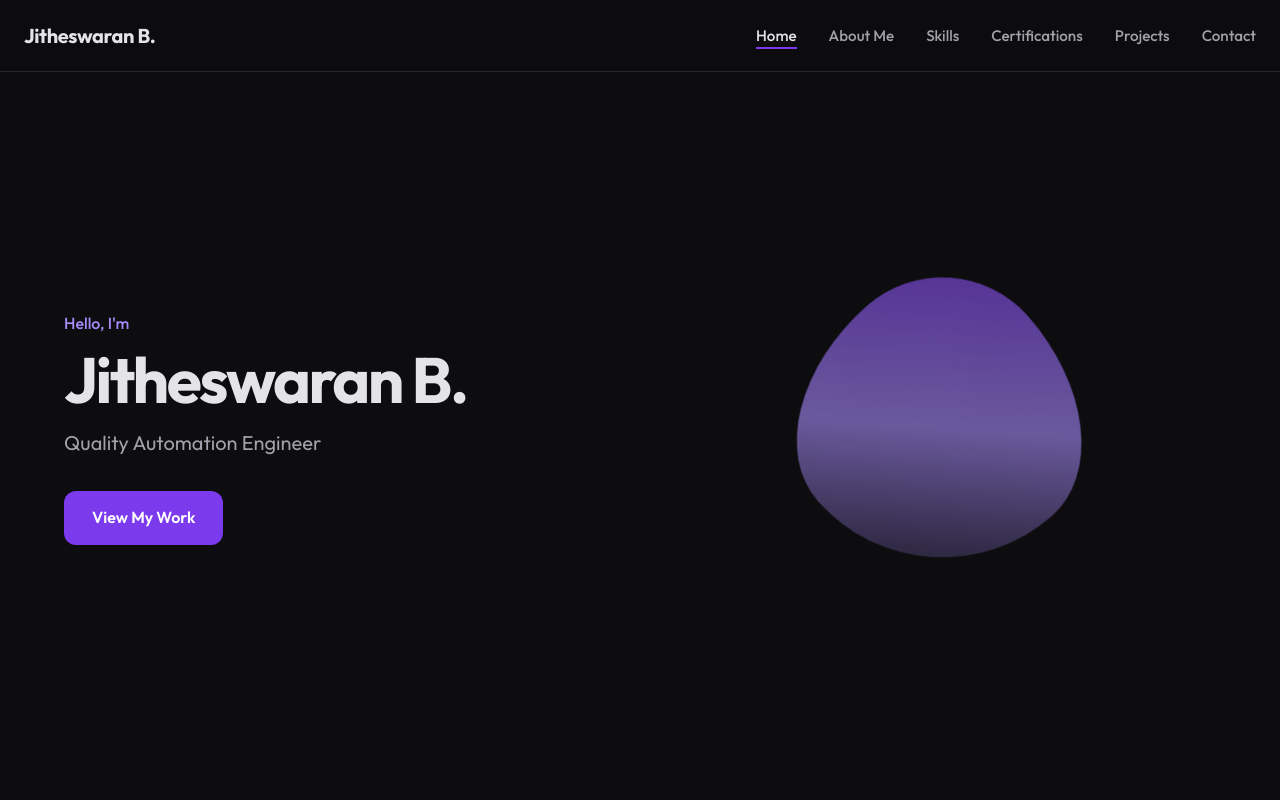
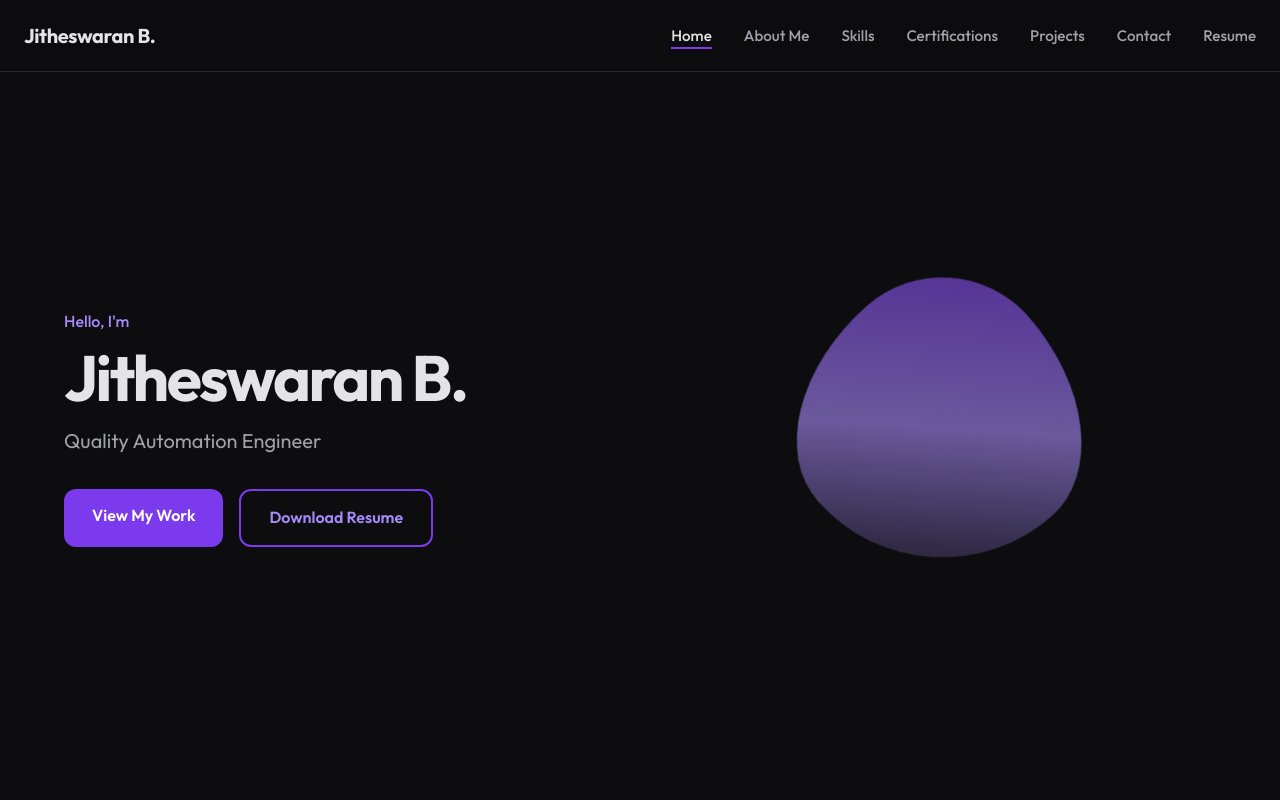
Before and after one commit to Jitheswaran/MyPortfolio, a plain HTML site: page index.html in a window 1280 px wide. Shown: the top 800 px of the page. Drawn offline with Linux system fonts and the light colour scheme.

Commit message:
Portfolio resume

```diff
--- a/index.html
+++ b/index.html
@@ -25,6 +25,7 @@
         <li><a href="#certifications" class="nav-link">Certifications</a></li>
         <li><a href="#projects" class="nav-link">Projects</a></li>
         <li><a href="#contact" class="nav-link">Contact</a></li>
+        <li><a href="resume/Jitheswaran_B_Resume.pdf" download class="nav-link nav-resume">Resume</a></li>
       </ul>
     </nav>
   </header>
@@ -35,7 +36,10 @@
         <p class="hero-greeting">Hello, I'm</p>
         <h1 class="hero-title">Jitheswaran B.</h1>
         <p class="hero-tagline">Quality Automation Engineer</p>
-        <a href="#projects" class="btn btn-primary">View My Work</a>
+        <div class="hero-cta">
+          <a href="#projects" class="btn btn-primary">View My Work</a>
+          <a href="resume/Jitheswaran_B_Resume.pdf" download class="btn btn-outline">Download Resume</a>
+        </div>
       </div>
       <div class="hero-visual">
         <div class="hero-shape"></div>
--- a/script.js
+++ b/script.js
@@ -16,6 +16,13 @@
         // Close mobile nav if open
         document.querySelector('.nav').classList.remove('is-open');
       }
+    });
+  });
+
+  // Close mobile nav when resume link is clicked
+  document.querySelectorAll('a[href*="Jitheswaran_B_Resume"]').forEach(function (link) {
+    link.addEventListener('click', function () {
+      document.querySelector('.nav').classList.remove('is-open');
     });
   });
 
--- a/styles.css
+++ b/styles.css
@@ -220,6 +220,25 @@ img {
   background: var(--accent-light);
   transform: translateY(-2px);
   box-shadow: 0 8px 24px rgba(124, 58, 237, 0.35);
+}
+
+.btn-outline {
+  background: transparent;
+  color: var(--accent-light);
+  border: 2px solid var(--accent);
+}
+
+.btn-outline:hover {
+  background: rgba(124, 58, 237, 0.15);
+  border-color: var(--accent-light);
+}
+
+.hero-cta {
+  display: flex;
+  flex-wrap: wrap;
+  gap: 1rem;
+  opacity: 0;
+  animation: fadeUp 0.6s ease 0.3s forwards;
 }
 
 .hero-visual {
@@ -640,6 +659,10 @@ img {
     text-align: center;
   }
 
+  .hero-cta {
+    justify-content: center;
+  }
+
   .hero-visual {
     order: -1;
   }
```
Also changed, not shown: 1 other file.
